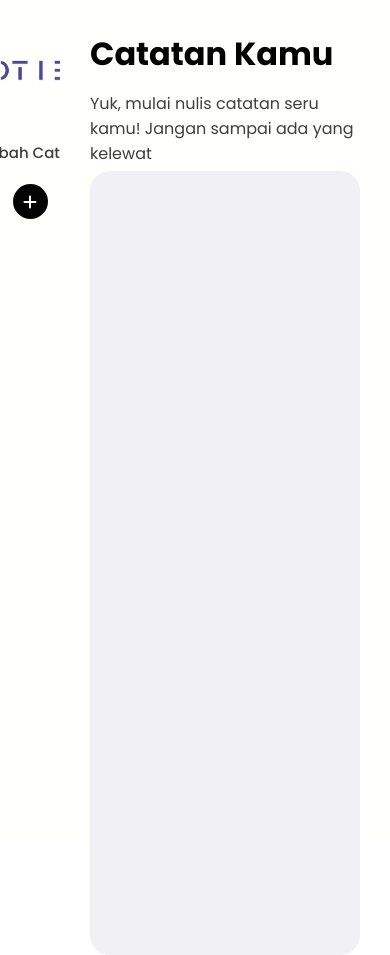
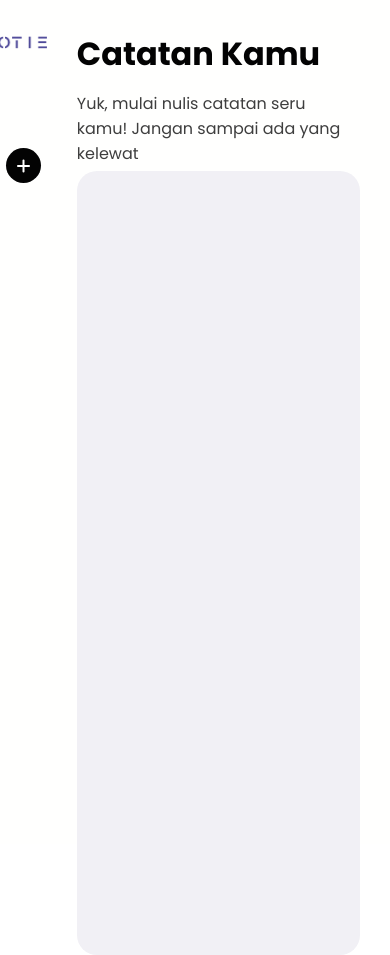
Before and after one commit to nabilaayt/Noties, a React (Vite) app: page / in a window 390 px wide. Built offline with nearby package versions, Linux system fonts and the light colour scheme; a web font is replaced by a local one.

Commit message:
Perubahan 17

```diff
--- a/src/App.css
+++ b/src/App.css
@@ -161,3 +161,60 @@
 .btn:hover{
   scale: 1.1;
 }
+
+@media screen and (max-width: 991px) {
+  .sidebar{
+    width: 12%;
+    padding: 10px;
+    height: 100vh;
+  }
+
+  .sidebar img{
+    margin-top: 20px;
+    width: 80px;
+  }
+
+  .content{
+    padding: 30px;
+    width: 100%;
+    background-color: var(--primaryBackgroundColor);
+  }
+
+  .content h1{
+    color: var(--primaryTextColor);
+    margin-bottom: 13px;
+  }
+
+  .content p{
+    color: var(--secondaryTextColor);
+    height: 80px;
+  }
+
+  .notes-container{
+    display: flex;
+    flex-wrap: wrap;
+    gap: 20px;
+    border-radius: 20px;
+    height: 100%;
+    width: 100%;
+    justify-content: center;
+    background-color: var(--secondBackgroundColor);
+  }
+
+  .note{
+    margin-top: 40px;
+    margin-bottom: 40px;
+    width: 270px;
+    min-height: 200px;
+    max-height: 300px;
+    display: flex;
+    padding: 20px;
+  }
+}
+
+@media screen and (max-width: 576px) {
+
+  .addNotes p{
+    visibility: hidden;
+  }
+}
```
